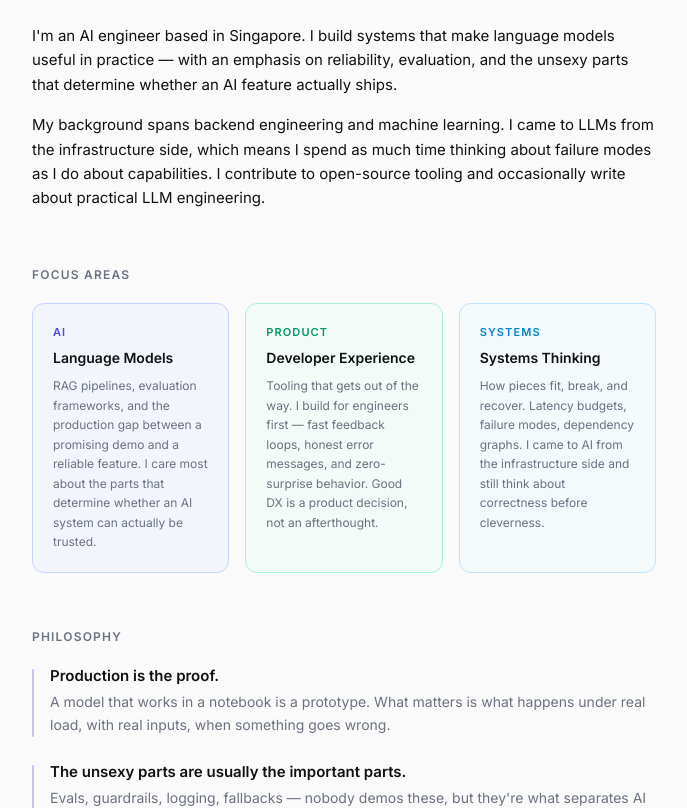
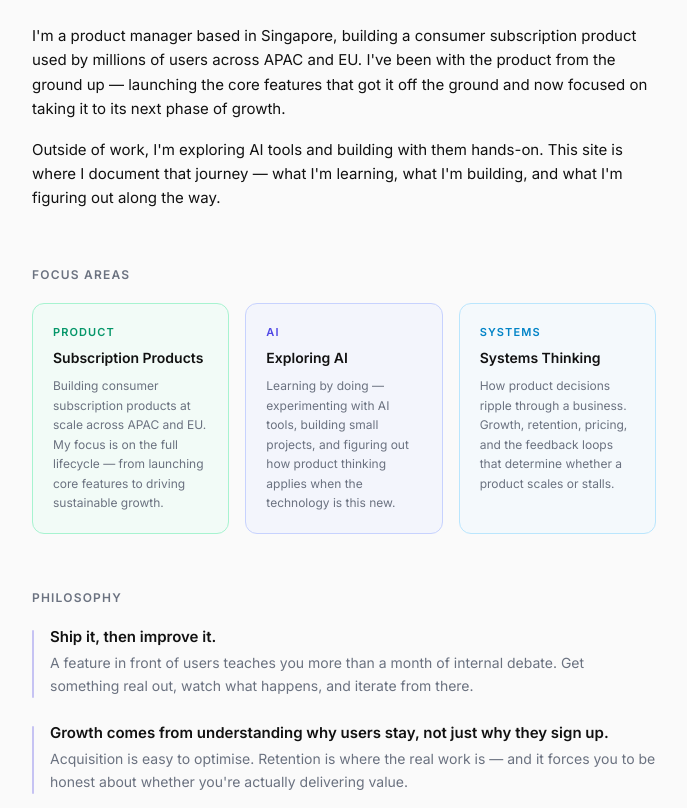
Before and after one commit to kelvintwm5/my-portfolio, a Next.js app: page /about in a window 1280 px wide. Shown: the part 220-1028 px from the top of the page, without its empty margins (296-983 px from the left). Built offline with nearby package versions, Linux system fonts and the light colour scheme.

Commit message:
Update site content to reflect PM background

```diff
--- a/app/about/page.tsx
+++ b/app/about/page.tsx
@@ -4,7 +4,7 @@ import Link from "next/link";
 export const metadata: Metadata = {
   title: "About",
   description:
-    "Kelvin Tan — AI engineer focused on RAG systems, developer tooling, and production-grade LLM evaluation.",
+    "Kelvin Tan — product manager based in Singapore, building consumer subscription products and exploring AI.",
   alternates: { canonical: "/about" },
   openGraph: {
     url: "/about",
@@ -23,43 +23,43 @@ export const metadata: Metadata = {
 
 const FOCUS_AREAS = [
   {
+    label: "Product",
+    color: "border-emerald-200 bg-emerald-50/50",
+    labelColor: "text-emerald-600",
+    heading: "Subscription Products",
+    body: "Building consumer subscription products at scale across APAC and EU. My focus is on the full lifecycle — from launching core features to driving sustainable growth.",
+  },
+  {
     label: "AI",
     color: "border-indigo-200 bg-indigo-50/50",
     labelColor: "text-indigo-600",
-    heading: "Language Models",
-    body: "RAG pipelines, evaluation frameworks, and the production gap between a promising demo and a reliable feature. I care most about the parts that determine whether an AI system can actually be trusted.",
-  },
-  {
-    label: "Product",
-    color: "border-emerald-200 bg-emerald-50/50",
-    labelColor: "text-emerald-600",
-    heading: "Developer Experience",
-    body: "Tooling that gets out of the way. I build for engineers first — fast feedback loops, honest error messages, and zero-surprise behavior. Good DX is a product decision, not an afterthought.",
+    heading: "Exploring AI",
+    body: "Learning by doing — experimenting with AI tools, building small projects, and figuring out how product thinking applies when the technology is this new.",
   },
   {
     label: "Systems",
     color: "border-sky-200 bg-sky-50/50",
     labelColor: "text-sky-600",
     heading: "Systems Thinking",
-    body: "How pieces fit, break, and recover. Latency budgets, failure modes, dependency graphs. I came to AI from the infrastructure side and still think about correctness before cleverness.",
+    body: "How product decisions ripple through a business. Growth, retention, pricing, and the feedback loops that determine whether a product scales or stalls.",
   },
 ] as const;
 
 const PHILOSOPHY = [
   {
-    principle: "Production is the proof.",
+    principle: "Ship it, then improve it.",
     detail:
-      "A model that works in a notebook is a prototype. What matters is what happens under real load, with real inputs, when something goes wrong.",
+      "A feature in front of users teaches you more than a month of internal debate. Get something real out, watch what happens, and iterate from there.",
   },
   {
-    principle: "The unsexy parts are usually the important parts.",
+    principle: "Growth comes from understanding why users stay, not just why they sign up.",
     detail:
-      "Evals, guardrails, logging, fallbacks — nobody demos these, but they're what separates AI features that ship from ones that get quietly rolled back.",
+      "Acquisition is easy to optimise. Retention is where the real work is — and it forces you to be honest about whether you're actually delivering value.",
   },
   {
-    principle: "Prefer boring technology where the problem is already solved.",
+    principle: "The best product decisions are made close to the data.",
     detail:
-      "Novelty has a cost. I reach for the interesting new thing when it genuinely changes what's possible — not to avoid learning the proven one.",
+      "Intuition matters, but it needs to be grounded. I try to stay close to usage data, user feedback, and the numbers that actually reflect what's happening.",
   },
 ];
 
@@ -82,17 +82,17 @@ export default function AboutPage() {
         <h1 className="text-3xl font-bold tracking-tight mb-6">Kelvin Tan</h1>
         <div className="space-y-4 text-[15px] leading-relaxed text-foreground">
           <p>
-            I&apos;m an AI engineer based in Singapore. I build systems that
-            make language models useful in practice — with an emphasis on
-            reliability, evaluation, and the unsexy parts that determine whether
-            an AI feature actually ships.
+            I&apos;m a product manager based in Singapore, building a consumer
+            subscription product used by millions of users across APAC and EU.
+            I&apos;ve been with the product from the ground up — launching the
+            core features that got it off the ground and now focused on taking
+            it to its next phase of growth.
           </p>
           <p>
-            My background spans backend engineering and machine learning. I came
-            to LLMs from the infrastructure side, which means I spend as much
-            time thinking about failure modes as I do about capabilities. I
-            contribute to open-source tooling and occasionally write about
-            practical LLM engineering.
+            Outside of work, I&apos;m exploring AI tools and building with them
+            hands-on. This site is where I document that journey — what I&apos;m
+            learning, what I&apos;m building, and what I&apos;m figuring out
+            along the way.
           </p>
         </div>
       </section>
--- a/app/layout.tsx
+++ b/app/layout.tsx
@@ -15,11 +15,11 @@ const SITE_URL = "https://my-portfolio-omega-puce-9ainbmt4xm.vercel.app";
 export const metadata: Metadata = {
   metadataBase: new URL(SITE_URL),
   title: {
-    default: "Kelvin Tan — AI Engineer",
+    default: "Kelvin Tan — Product Manager",
     template: "%s | Kelvin Tan",
   },
   description:
-    "AI engineer building language model systems that ship to production — RAG pipelines, evaluation frameworks, and developer tooling.",
+    "Product manager based in Singapore building consumer subscription products and exploring AI.",
   authors: [{ name: "Kelvin Tan", url: SITE_URL }],
   creator: "Kelvin Tan",
   robots: {
@@ -32,9 +32,9 @@ export const metadata: Metadata = {
     locale: "en_US",
     url: SITE_URL,
     siteName: "Kelvin Tan",
-    title: "Kelvin Tan — AI Engineer",
+    title: "Kelvin Tan — Product Manager",
     description:
-      "AI engineer building language model systems that ship to production — RAG pipelines, evaluation frameworks, and developer tooling.",
+      "Product manager based in Singapore building consumer subscription products and exploring AI.",
     images: [
       {
         url: "/og.png",      // place a 1200×630 image at public/og.png
@@ -48,7 +48,7 @@ export const metadata: Metadata = {
     card: "summary_large_image",
     title: "Kelvin Tan — AI Engineer",
     description:
-      "AI engineer building language model systems that ship to production.",
+      "Product manager based in Singapore building consumer subscription products and exploring AI.",
     images: ["/og.png"],
     creator: "@kelvintan",   // update to your handle
   },
--- a/app/page.tsx
+++ b/app/page.tsx
@@ -3,20 +3,20 @@ import ProjectCard from "@/components/ProjectCard";
 import { getAllProjects } from "@/lib/projects";
 
 export const metadata: Metadata = {
-  title: "Kelvin Tan — AI Engineer",
+  title: "Kelvin Tan — Product Manager",
   description:
-    "AI engineer building language model systems that ship to production — RAG pipelines, evaluation frameworks, and developer tooling.",
+    "Product manager based in Singapore building consumer subscription products and exploring AI.",
   alternates: { canonical: "/" },
   openGraph: {
     url: "/",
-    title: "Kelvin Tan — AI Engineer",
+    title: "Kelvin Tan — Product Manager",
     description:
-      "AI engineer building language model systems that ship to production.",
+      "Product manager based in Singapore building consumer subscription products and exploring AI.",
   },
   twitter: {
-    title: "Kelvin Tan — AI Engineer",
+    title: "Kelvin Tan — Product Manager",
     description:
-      "AI engineer building language model systems that ship to production.",
+      "Product manager based in Singapore building consumer subscription products and exploring AI.",
   },
 };
 
@@ -28,12 +28,12 @@ export default function HomePage() {
       {/* Hero */}
       <section className="mb-14">
         <h1 className="text-2xl sm:text-3xl font-bold tracking-tight mb-4 text-balance">
-          Building with AI
+          Exploring AI as a Product Manager
         </h1>
         <p className="text-base text-muted max-w-xl leading-relaxed">
-          I&apos;m Kelvin — an AI engineer focused on turning language models
-          into reliable, useful products. Below is a selection of projects spanning
-          RAG systems, developer tooling, and evaluation infrastructure.
+          I&apos;m Kelvin — a product manager based in Singapore. I work on
+          consumer subscription products and I&apos;m using this space to
+          document what I&apos;m learning as I explore and build with AI tools.
         </p>
       </section>
 
```
